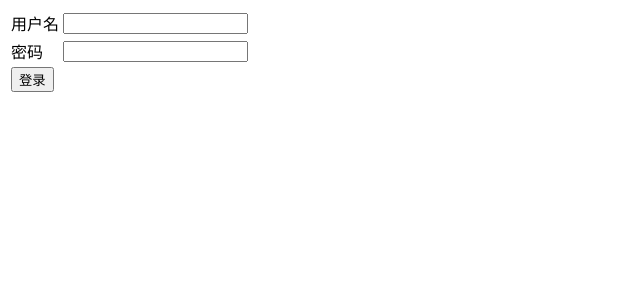
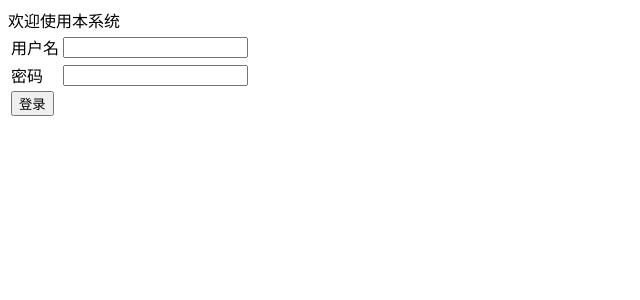
Before and after one commit to AgentWord/userDemo, a Java web app: page /login.jsp in a window 1280 px wide. Shown: the top 300 px of the page, without its empty margins (0-640 px from the left). Run offline with Spring Boot 4, a stand-in JSP engine, Linux system fonts and the light colour scheme; the project's own start-up code is not run, and a stand-in starts its controllers and pages.

Commit message:
合并测试

```diff
--- a/WebContent/login.jsp
+++ b/WebContent/login.jsp
@@ -7,7 +7,7 @@
 <title>欢迎使用本系统</title>
 </head>
 <body>
-
+欢迎使用本系统
 <form id = "loginform" action="j_spring_security_check" method="POST" >
 
 <table>
```
